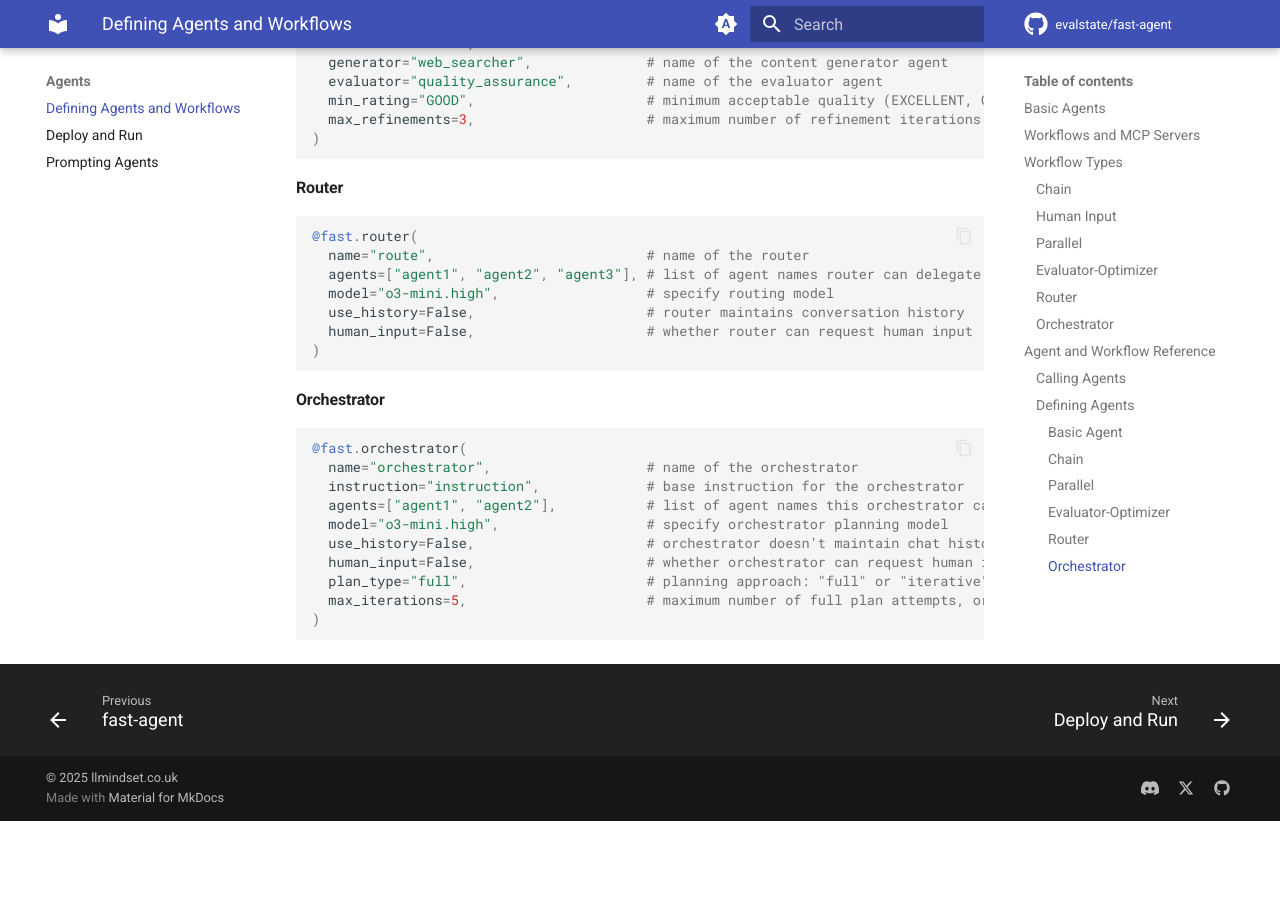
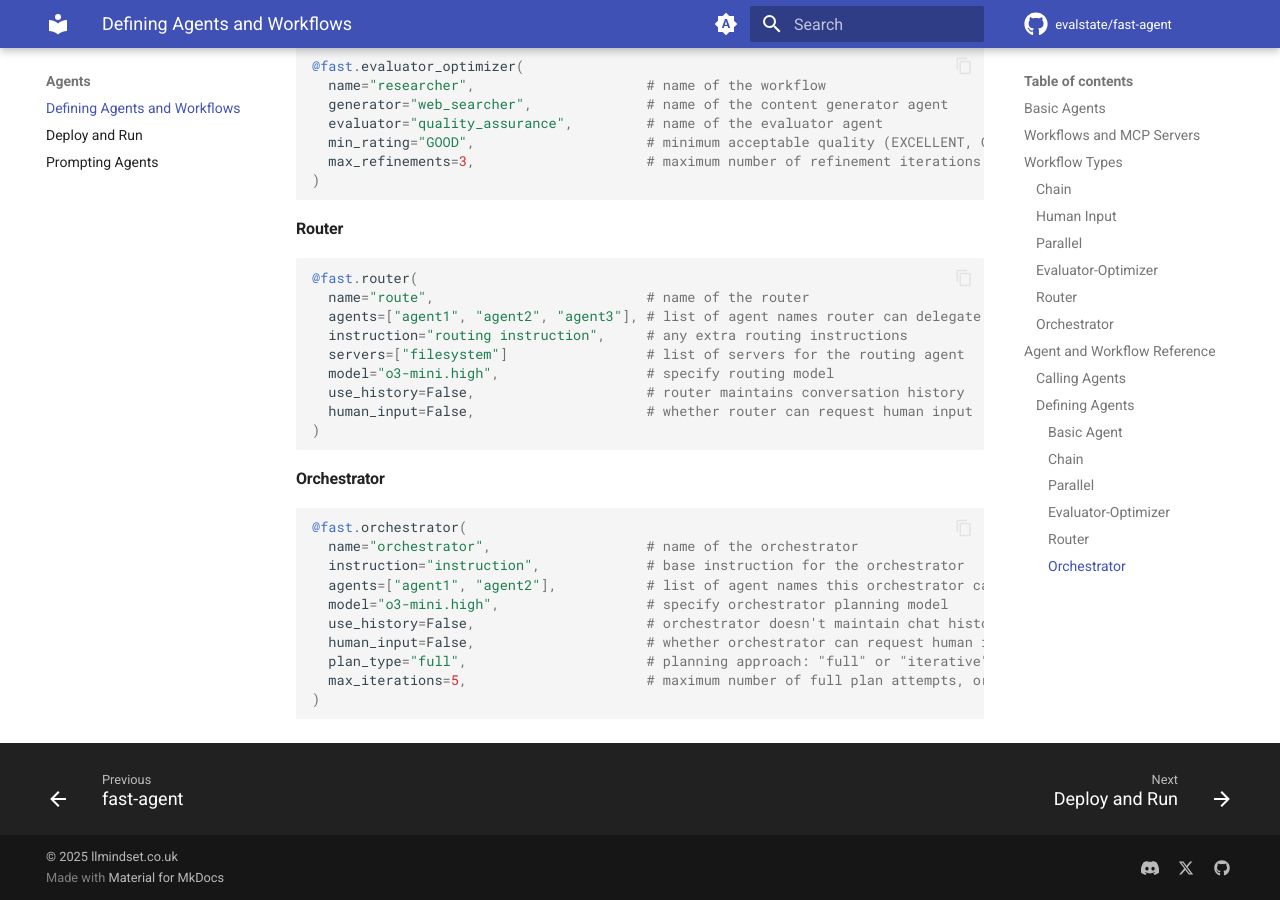
Before and after one commit to evalstate/fast-agent-docs, an MkDocs documentation site: the page built from docs/agents/defining.md, in a window 1280 px wide and 900 px high, scrolled down 6294 px. Built offline with MkDocs 1.6.1 and Material for MkDocs 9.7.7, drawn with Linux system fonts in a browser that asks for light colours; comment, search, counter and statistics services are not loaded; before the commit the page ends 7115 px from its top, so only the background shows below that; some of the changed text lies outside the part shown.

Commit message:
update docs for router

````diff
--- a/docs/agents/defining.md
+++ b/docs/agents/defining.md
@@ -200,6 +200,8 @@ Routers use an LLM to assess a message, and route it to the most appropriate Age
 )
 ```
 
+NB - If only one agent is supplied to the router, it forwards directly.
+
 Look at the `router.py` workflow for an example.
 
 ### Orchestrator
@@ -293,6 +295,8 @@ Read more about prompting agents [here](prompting.md)
 @fast.router(
   name="route",                          # name of the router
   agents=["agent1", "agent2", "agent3"], # list of agent names router can delegate to
+  instruction="routing instruction",     # any extra routing instructions
+  servers=["filesystem"]                 # list of servers for the routing agent
   model="o3-mini.high",                  # specify routing model
   use_history=False,                     # router maintains conversation history
   human_input=False,                     # whether router can request human input
````
